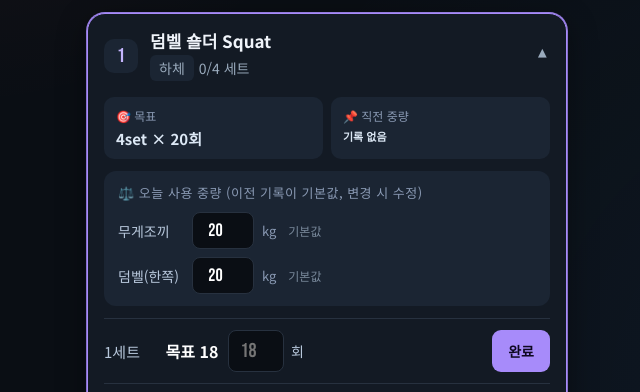
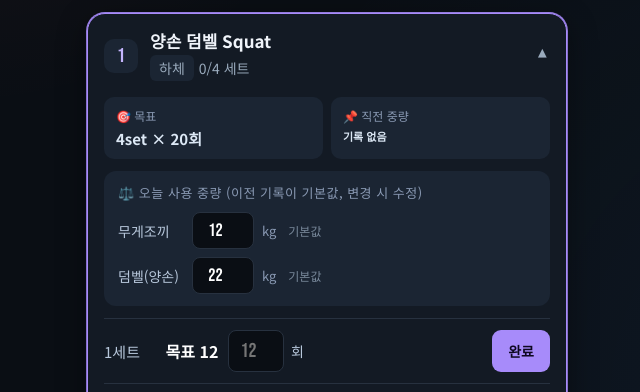
Before and after one commit to zalankr/workout, a plain HTML site: page index.html in a window 1280 px wide. Shown: the part 407-799 px from the top of the page, 313-953 px from the left. Drawn offline with Linux system fonts and the light colour scheme.

Commit message:
Update index.html

```diff
--- a/index.html
+++ b/index.html
@@ -403,14 +403,14 @@ const DATA = {
   lower:{
     name:"하체",title:"LOWER",warmup:"하체 동적 스트레칭 5분",
     exercises:[
-      {name:"덤벨 숄더 Squat",part:"하체",
-       vest:{label:"무게조끼",default:20},dumbbell:{label:"덤벨(한쪽)",default:20},
-       sets:[18,15,15,12],goal:"4set × 20회",rest:90},
+      {name:"양손 덤벨 Squat",part:"하체",
+       vest:{label:"무게조끼",default:12},dumbbell:{label:"덤벨(양손)",default:22},
+       sets:[12,12,12,12],goal:"4set × 20회",rest:90},
       {name:"덤벨 고블린 Squat",part:"하체",
        vest:{label:"무게조끼",default:20},dumbbell:{label:"덤벨",default:26},
        sets:[11,11,11],goal:"3set × 15회",rest:90},
       {name:"Crunch",part:"코어",
-       vest:null,dumbbell:{label:"덤벨(2세트만)",default:10},
+       vest:null,dumbbell:{label:"덤벨(2번째세트만)",default:10},
        sets:[20,15,20],goal:"3set × 20회",rest:90},
       {name:"Reverse Crunch",part:"코어",
        vest:null,dumbbell:null,
```
